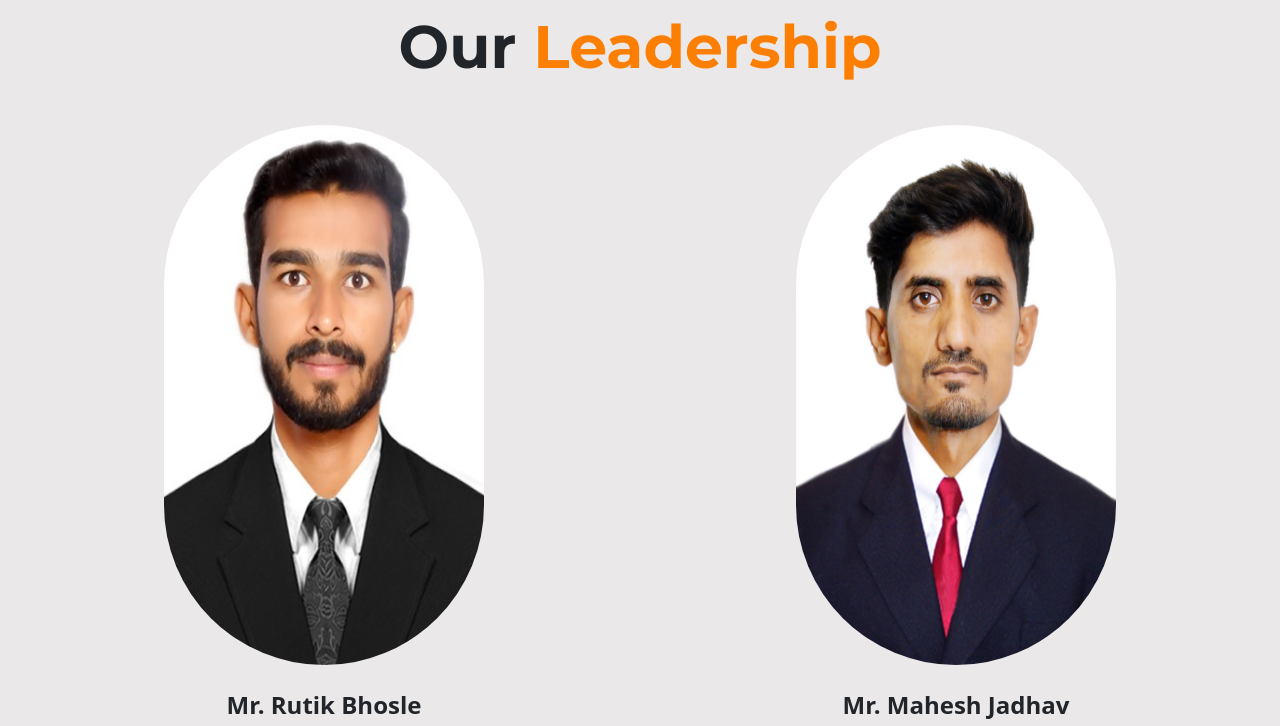
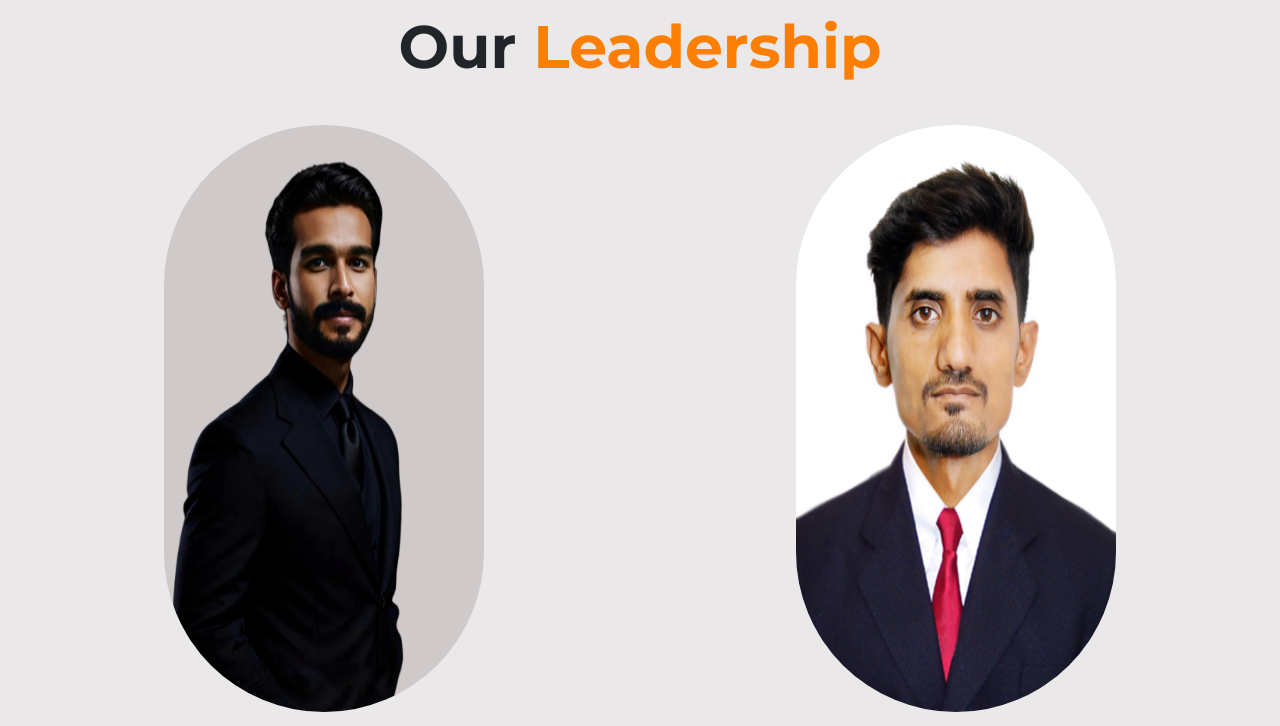
Before and after one commit to Intellisys-IT-Solutions/Intellisys-Website, a plain HTML site: page index.html in a window 1280 px wide. Shown: the part 3690-4416 px from the top of the page. Drawn offline with nearby package versions, Linux system fonts and the light colour scheme.

Commit message:
Update index.html

```diff
--- a/index.html
+++ b/index.html
@@ -241,7 +241,7 @@
             <div class="grid grid-cols-1 md:grid-cols-2 gap-8">
                 <!-- Team Member Cards -->
                 <div class="text-center" data-aos="fade-up">
-                    <img src="team-2.jpg" alt="CEO" class="w-80 h-100 rounded-full mx-auto mb-4">
+                    <img src="team-22.jpg" alt="CEO" class="w-80 h-100 rounded-full mx-auto mb-4">
                     <h2 class="text-2xl font-bold">Mr. Rutik Bhosle</h3>
                         <h2 class="text-xl">CEO & Founder</h3>
                             <a href="#" class="text-[#FC7F03]"><i class="bi bi-linkedin"></i></a>
```
